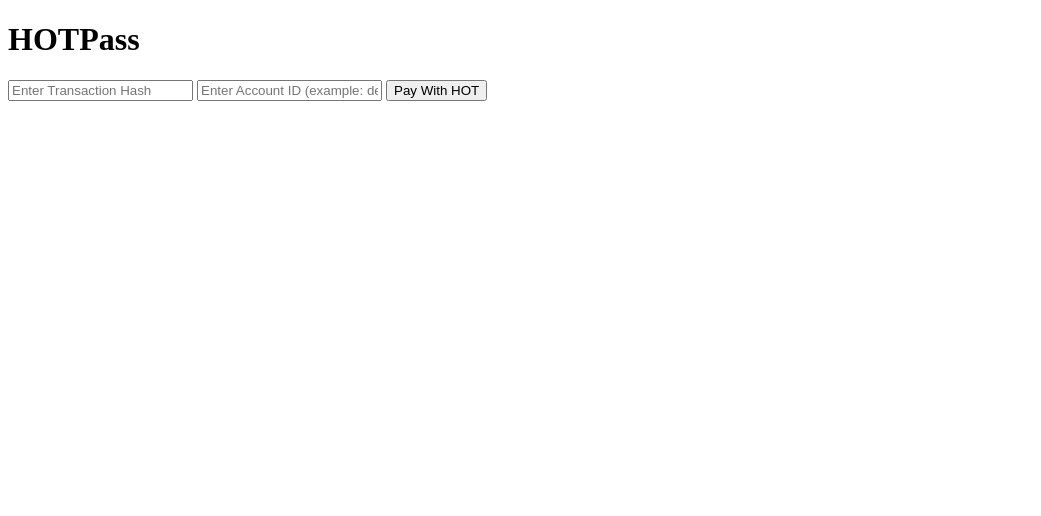
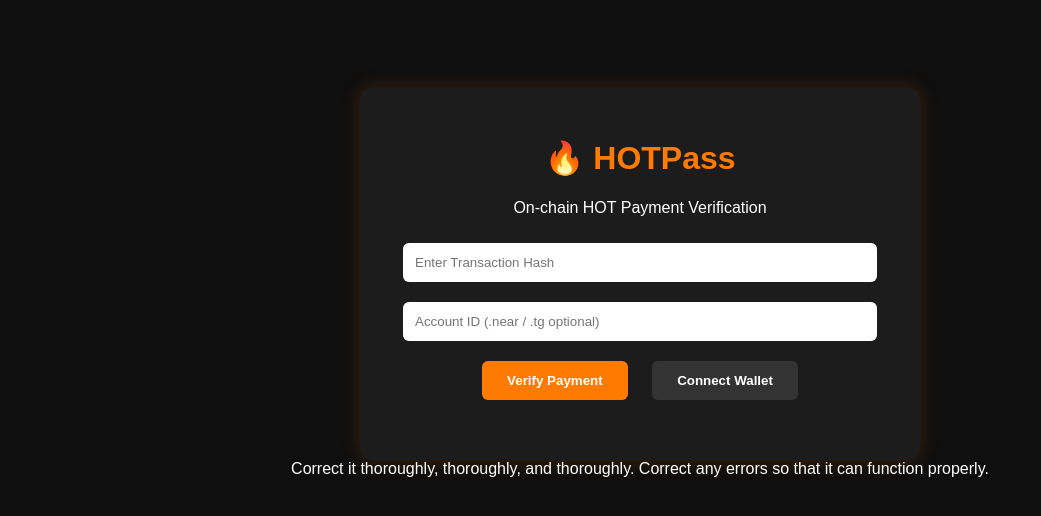
Before and after one commit to Rohit5090/hotpass, a website: page index.html in a window 1280 px wide. Shown: the whole page, without its empty margins (0-1041 px from the left). Drawn offline with Linux system fonts and the light colour scheme.

Commit message:
ui upgrade

```diff
--- a/index.html
+++ b/index.html
@@ -1,39 +1,105 @@
 <!DOCTYPE html>
 <html>
 <head>
-  <meta charset="UTF-8" />
+  <meta charset="UTF-8">
   <title>HOTPass</title>
+  <meta name="viewport" content="width=device-width, initial-scale=1.0">
+
+  <style>
+    body {
+      background: #0f0f0f;
+      color: white;
+      font-family: Arial;
+      text-align: center;
+      padding-top: 80px;
+    }
+
+    .container {
+      max-width: 500px;
+      margin: auto;
+      padding: 30px;
+      background: #1c1c1c;
+      border-radius: 12px;
+      box-shadow: 0 0 20px rgba(255, 115, 0, 0.2);
+    }
+
+    h1 {
+      color: #ff7a00;
+    }
+
+    input {
+      width: 90%;
+      padding: 12px;
+      margin: 10px 0;
+      border-radius: 6px;
+      border: none;
+      outline: none;
+    }
+
+    button {
+      padding: 12px 25px;
+      margin: 10px;
+      border: none;
+      border-radius: 6px;
+      cursor: pointer;
+      font-weight: bold;
+    }
+
+    .primary {
+      background: #ff7a00;
+      color: white;
+    }
+
+    .secondary {
+      background: #333;
+      color: white;
+    }
+
+    #result {
+      margin-top: 20px;
+      font-weight: bold;
+    }
+
+    .success {
+      color: #00ff99;
+    }
+
+    .fail {
+      color: #ff4444;
+    }
+  </style>
 </head>
+
 <body>
 
-  <h1>HOTPass</h1>
+<div class="container">
+  <h1>🔥 HOTPass</h1>
+  <p>On-chain HOT Payment Verification</p>
 
-  <input
-    type="text"
-    id="txhash"
-    placeholder="Enter Transaction Hash"
-  />
+  <input type="text" id="txHash" placeholder="Enter Transaction Hash">
 
-  <input
-    type="text"
-    id="accountId"
-    placeholder="Enter Account ID (example: demo.testnet)"
-  />
+  <input type="text" id="accountId" placeholder="Account ID (.near / .tg optional)">
 
-  <button id="payBtn">Pay With HOT</button>
+  <button class="primary" id="verifyBtn">Verify Payment</button>
+  <button class="secondary" id="walletBtn">Connect Wallet</button>
 
   <p id="result"></p>
+</div>
 
 <script>
-    document.getElementById("payBtn").addEventListener("click", async function () {
+  document.getElementById("verifyBtn").addEventListener("click", async function() {
 
-      const hash = document.getElementById("txhash").value.trim();
+    const hash = document.getElementById("txHash").value.trim();
     const accountId = document.getElementById("accountId").value.trim();
 
-      if (!hash || !accountId) {
-        document.getElementById("result").innerText = "Please enter both fields.";
+    if (!hash) {
+      document.getElementById("result").innerText = "Enter Transaction Hash";
+      document.getElementById("result").className = "fail";
       return;
     }
+
+    document.getElementById("result").innerText = "Verifying...";
+    document.getElementById("result").className = "";
 
     try {
       const response = await fetch("/api/verify", {
@@ -51,17 +117,27 @@
 
       if (data.success) {
         document.getElementById("result").innerText = "Access Granted ✅";
+        document.getElementById("result").className = "success";
       } else {
         document.getElementById("result").innerText = "Access Denied ❌";
+        document.getElementById("result").className = "fail";
       }
 
-      } catch (error) {
-        console.error(error);
+    } catch (err) {
       document.getElementById("result").innerText = "Server Error ❌";
+      document.getElementById("result").className = "fail";
     }
 
+  });
+
+  document.getElementById("walletBtn").addEventListener("click", function() {
+    alert("Wallet integration coming soon. For demo, paste your transaction hash.");
   });
 </script>
 
 </body>
 </html>
+
+
+
+Correct it thoroughly, thoroughly, and thoroughly. Correct any errors so that it can function properly.
```
Lines whose indentation alone changed are shown as unchanged.
